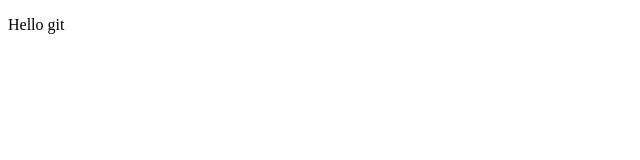
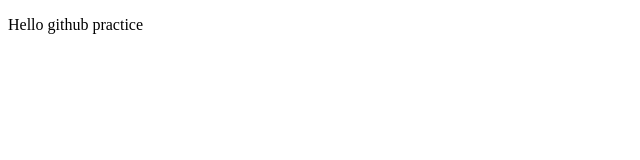
Before and after one commit to Ak12sh34ay/js001, a plain HTML site: page index.html in a window 1280 px wide. Shown: the full height of the page, 0-640 px from the left. Drawn offline with Linux system fonts and the light colour scheme.

Commit message:
version 3

```diff
--- a/index.html
+++ b/index.html
@@ -6,6 +6,6 @@
     <title>Document</title>
 </head>
 <body>
-    <p>Hello git</p>
+    <p>Hello github practice</p>
 </body>
 </html>
```
